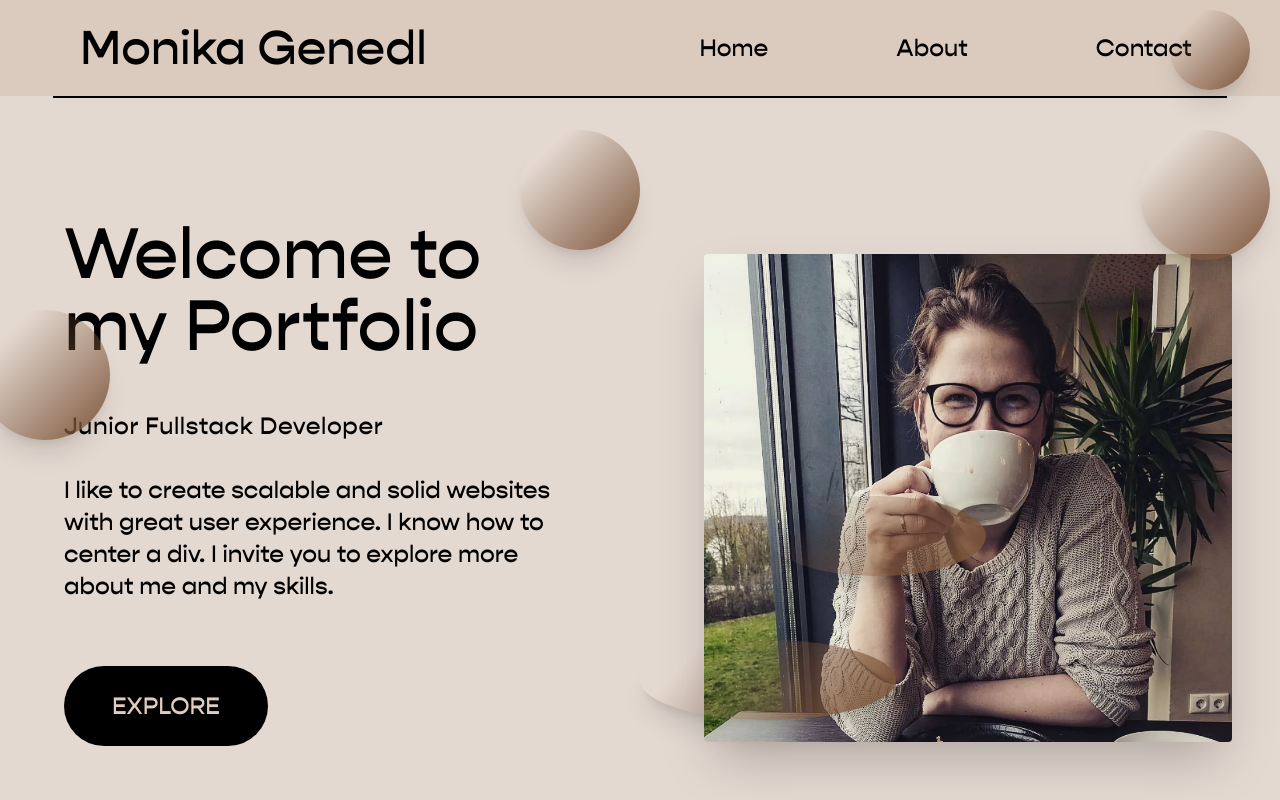
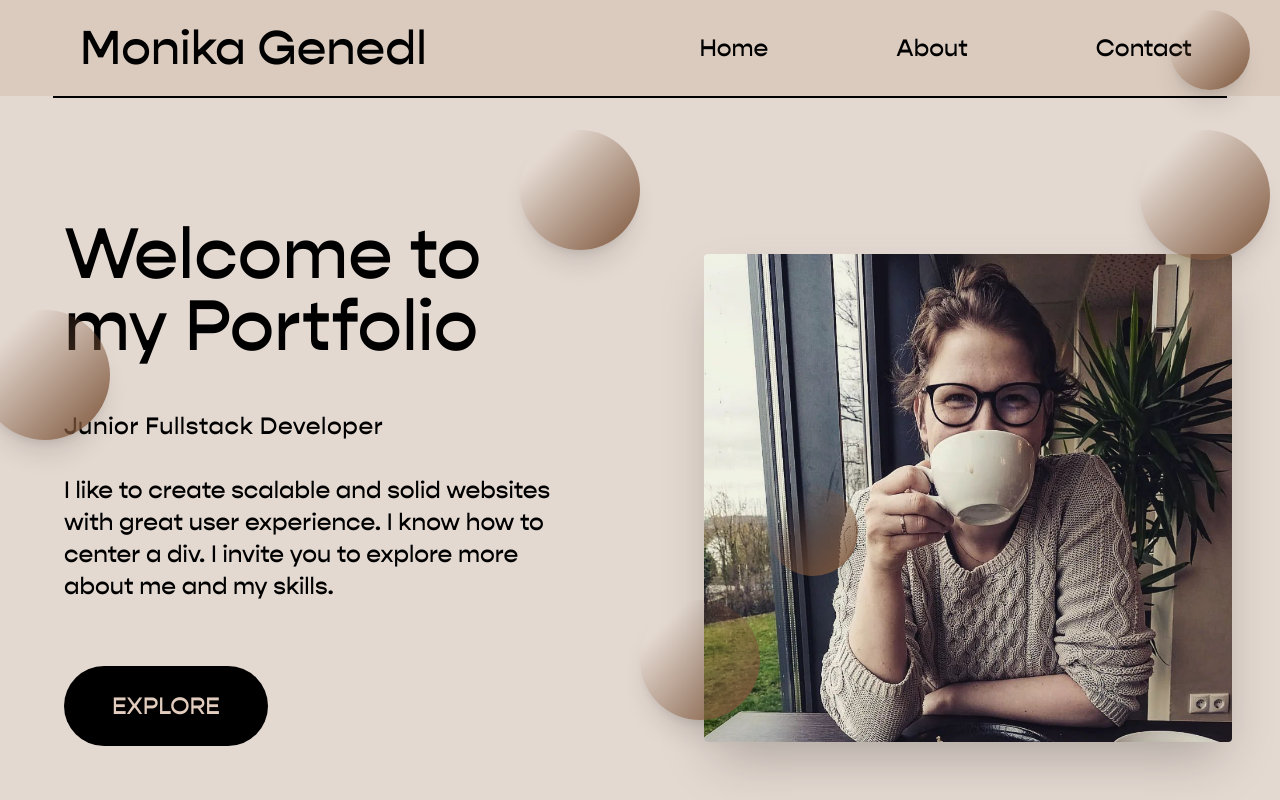
Before and after one commit to theMomo93/Portfolio, a Next.js app: page / in a window 1280 px wide. Shown: the top 800 px of the page. Built offline with nearby package versions, Linux system fonts and the light colour scheme.

Commit message:
circles fix

```diff
--- a/styles/globals.css
+++ b/styles/globals.css
@@ -105,15 +105,15 @@
   left: -20px;
 }
 .circle.four {
-  width: 20%; /* Adjust as needed */
-  height: 10%; /* Adjust as needed */
+  width: 120px; /* Adjust as needed */
+  height: 120px; /* Adjust as needed */
   bottom: 10%; /* Adjust as needed */
   left: 50%; /* Adjust as needed */
 
 }
 .circle.five {
-  width: 17%;
-  height: 10%;
+  width: 90px;
+  height: 90px;
   bottom: 28%;
   left: 60%;
 
```
